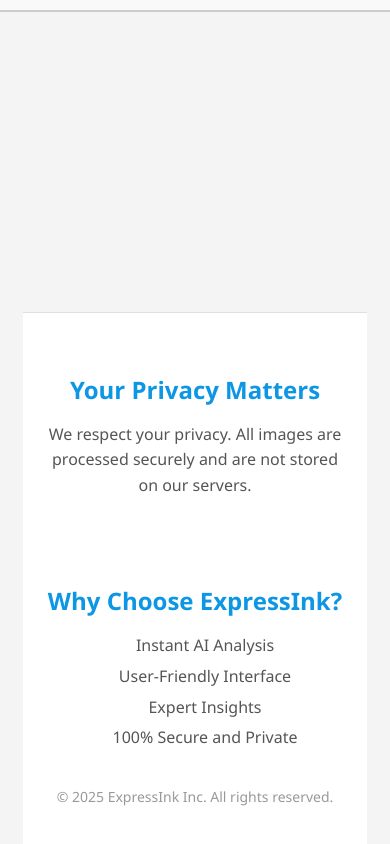
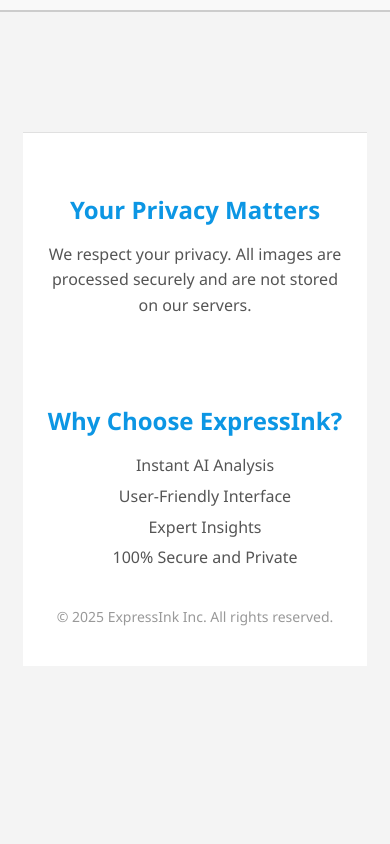
Before and after one commit to jasonli2446/ExpressInkFrontend, a React (Create React App) app in the folder image-upload-react/: page / in a window 390 px wide. Shown: the part 1134-1978 px from the top of the page. After the commit the page ends 1808 px from the top, so only its background shows below. Built offline with nearby package versions, Linux system fonts and the light colour scheme.

Commit message:
started footer component

```diff
--- /dev/null
+++ b/image-upload-react/src/components/Footer.css
@@ -0,0 +1,70 @@
+.footer {
+  background-color: #ffffff;
+  padding: 40px 20px;
+  margin-top: 120px;
+  border-top: 1px solid #e0e0e0;
+}
+
+.footer-content {
+  display: flex;
+  flex-wrap: wrap;
+  justify-content: center;
+  gap: 50px;
+  margin-bottom: 20px;
+}
+
+.privacy-assurance,
+.feature-highlights {
+  max-width: 400px;
+  min-width: 250px;
+  text-align: left;
+}
+
+.footer h2 {
+  font-size: 24px;
+  color: #0c96e4;
+  margin-bottom: 10px;
+}
+
+.footer p {
+  font-size: 16px;
+  color: #555555;
+  line-height: 1.6;
+}
+
+.footer ul {
+  list-style-type: disc;
+  margin-left: 20px;
+  padding: 0;
+}
+
+.footer li {
+  font-size: 16px;
+  color: #555555;
+  margin-bottom: 5px;
+  line-height: 1.6;
+}
+
+.footer-bottom {
+  text-align: center;
+  font-size: 14px;
+  color: #999999;
+}
+
+@media (max-width: 768px) {
+  .footer-content {
+    flex-direction: column;
+    align-items: center;
+  }
+
+  .privacy-assurance,
+  .feature-highlights {
+    max-width: 100%;
+    text-align: center;
+  }
+
+  .footer ul {
+    list-style-type: none;
+    padding: 0;
+  }
+}
--- /dev/null
+++ b/image-upload-react/src/components/Footer.js
@@ -0,0 +1,32 @@
+import React from "react";
+import "./Footer.css";
+
+const Footer = () => {
+  return (
+    <footer className="footer">
+      <div className="footer-content">
+        <div className="privacy-assurance">
+          <h2>Your Privacy Matters</h2>
+          <p>
+            We respect your privacy. All images are processed securely and are
+            not stored on our servers.
+          </p>
+        </div>
+        <div className="feature-highlights">
+          <h2>Why Choose ExpressInk?</h2>
+          <ul>
+            <li>Instant AI Analysis</li>
+            <li>User-Friendly Interface</li>
+            <li>Expert Insights</li>
+            <li>100% Secure and Private</li>
+          </ul>
+        </div>
+      </div>
+      <div className="footer-bottom">
+        &copy; {new Date().getFullYear()} ExpressInk Inc. All rights reserved.
+      </div>
+    </footer>
+  );
+};
+
+export default Footer;
--- a/image-upload-react/src/pages/Home.js
+++ b/image-upload-react/src/pages/Home.js
@@ -2,10 +2,11 @@
 import ImageUpload from "../components/ImageUpload";
 import ImageAnalysis from "../components/ImageAnalysis";
 import "../App.css";
+import Footer from "../components/Footer";
 
 const Home = () => {
   const [aiResponse, setAiResponse] = useState(null);
-  const [SuggestedPrompt, setSuggestedPrompt] = useState('');
+  const [SuggestedPrompt, setSuggestedPrompt] = useState("");
 
   const handleFileUpload = (file) => {
     console.log("File uploaded:", file);
@@ -26,17 +27,17 @@
     "Draw a picture of your favorite thing to do when you're feeling sad. What helps you feel better?",
     "Draw a picture of a friend or someone you trust. What are they doing?",
     "Draw something that makes you feel brave or strong.",
-    "Draw a picture of something you are looking forward to doing."
-  ]
+    "Draw a picture of something you are looking forward to doing.",
+  ];
 
   const getRandomPrompt = () => {
-    const promptElement = document.querySelector('.prompt-text');
-    promptElement.classList.add('fade-out');
+    const promptElement = document.querySelector(".prompt-text");
+    promptElement.classList.add("fade-out");
 
     setTimeout(() => {
       const randomIndex = Math.floor(Math.random() * prompts.length);
       setSuggestedPrompt(prompts[randomIndex]);
-      promptElement.classList.remove('fade-out');
+      promptElement.classList.remove("fade-out");
     }, 250);
   };
 
@@ -69,29 +70,7 @@
         <ImageAnalysis aiResponse={aiResponse} />
       </div>
 
-      <footer className="footer">
-        <div className="footer-content">
-          <div className="privacy-assurance">
-            <h2>Your Privacy Matters</h2>
-            <p>
-              We respect your privacy. All images are processed securely and are
-              not stored on our servers.
-            </p>
-          </div>
-          <div className="feature-highlights">
-            <h2>Why Choose ExpressInk?</h2>
-            <ul>
-              <li>Instant AI Analysis</li>
-              <li>User-Friendly Interface</li>
-              <li>Expert Insights</li>
-              <li>100% Secure and Private</li>
-            </ul>
-          </div>
-        </div>
-        <div className="footer-bottom">
-          &copy; {new Date().getFullYear()} ExpressInk Inc. All rights reserved.
-        </div>
-      </footer>
+      <Footer />
     </div>
   );
 };
```
